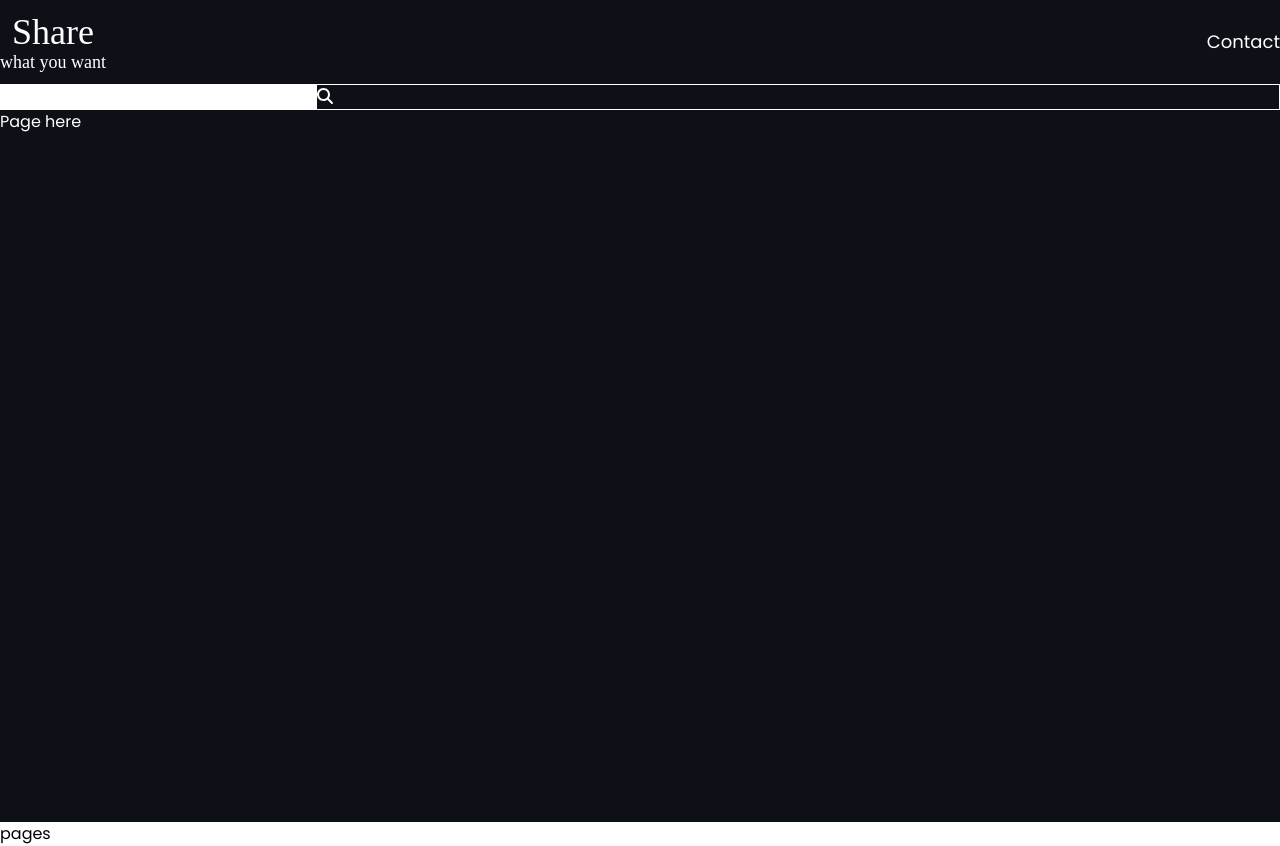
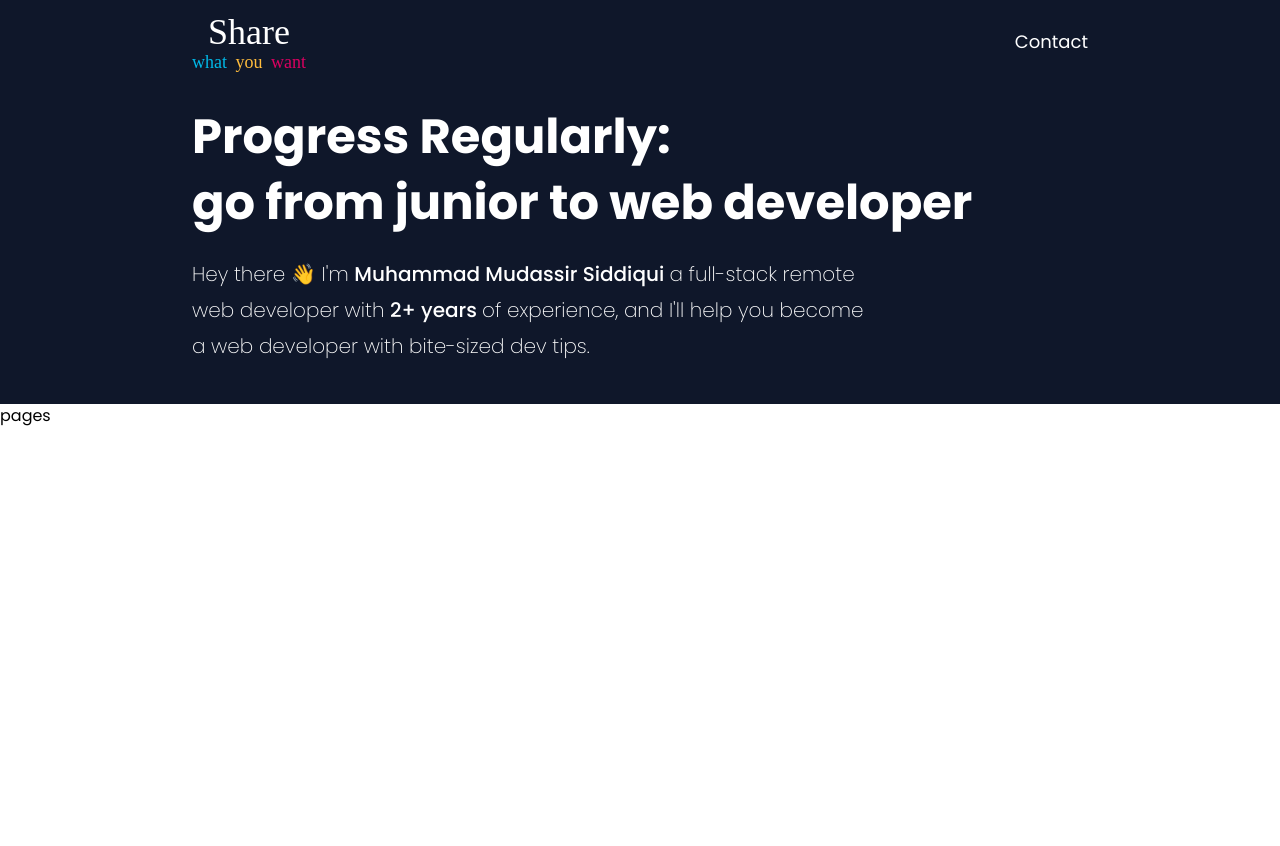
Before and after one commit to mudassir693/next-blogApp, a Next.js app: page /pages in a window 1280 px wide. After the commit the page ends 800 px from the top, so only its background shows below. Built offline with nearby package versions, Linux system fonts and the light colour scheme; a web font is replaced by a local one.

Commit message:
woring on page

```diff
--- a/components/Header/Header.jsx
+++ b/components/Header/Header.jsx
@@ -8,15 +8,15 @@ function Header() {
         router.push(route)
     }
   return (
-    <div className={`${style.header} w-100% py-3 bg-[#0D1117]`}>
-        <div className="container max-w-7xl mx-auto flex justify-between items-center">
-            <div onClick={()=>handleContact('/pages')} className="container   text-white text-4xl">
-                <div className={`${style.logoContainer} text-center cursor-pointer`}>
+    <div className={`${style.header} w-100% py-3 bg-[#0f172a] px-3 lg:px-0`}>
+        <div className="container max-w-4xl mx-auto flex justify-between items-center">
+            <div onClick={()=>handleContact('/pages')} className="container text-4xl">
+                <div className={`${style.logoContainer} text-center cursor-pointer text-white`}>
                     Share
-                <span className={`${style.span} text-white text-sm block`}>what you want</span>
+                <span className={`${style.span} text-white text-sm block text-[#00B9E8]`}> <span className="text-[#00B9E8] ">what</span> <span  className="text-[#FFBC3D] mx-1">you</span> <span  className="text-[#DA0060]">want</span></span>
                 </div>
             </div>
-            <div className="test rightContainer text-white">
+            <div className="test rightContainer text-white hidden lg:block">
                 <div onClick={()=>handleContact('/contact')} className={`${style.linkContainer} text-2xl cursor-pointer`}>
                     Contact
                 </div>
--- a/components/Header/Header.module.css
+++ b/components/Header/Header.module.css
@@ -2,9 +2,11 @@
 .header {
     min-height: 62px;
     /* background:pink; */
+    /* color: #da0060; */
 }
 .span {
     font-size: 18px;
+    /* color: #ffbc3d; */
 }
 .logoContainer {
     /* background:white; */
--- a/components/Page/Page.jsx
+++ b/components/Page/Page.jsx
@@ -4,10 +4,19 @@ import style from './Page.module.css'
 
 function Page() {
   return (
-    <div className={`bg-[#0D1117] w-100% text-white`}>
-        <div className={`${style.pageContainer} containr max-w-7xl mx-auto`}>
-            <SearchBar />
-            Page here
+    <div className={`bg-[#0f172a] w-100% text-white`}>
+        <div className={`${style.pageContainer} containr max-w-4xl mx-auto py-5 px-3 lg:px-0`}>
+
+          <div className="textContainer">
+            <div className="headerComponent text-3xl md:text-4xl lg:text-5xl font-bold leading-8 lg:leading-snug">
+              Progress Regularly: <br/> go from junior to web developer
+            </div>
+            <div className="headerDesc  text-xl font-extralight  my-5 w-100% lg:w-3/4 leading-7 lg:leading-9">
+              Hey there 👋 I'm <span className="font-medium"> Muhammad Mudassir Siddiqui </span> a full-stack remote web developer with <span className="font-medium"> 2+ years </span> of experience, and I'll help you become a web developer with bite-sized dev tips.
+            </div>
+          </div>
+            {/* <SearchBar /> */}
+            {/* Page here */}
         </div>
     </div>
   );
--- a/components/Page/Page.module.css
+++ b/components/Page/Page.module.css
@@ -1,3 +1,3 @@
 .pageContainer {
-    min-height:calc(100vh - 62px)
+    /* min-height:calc(100vh - 62px) */
 }
--- a/components/SearchBar/SearchBar.jsx
+++ b/components/SearchBar/SearchBar.jsx
@@ -1,5 +1,6 @@
 import React from 'react';
 import { FontAwesomeIcon } from '@fortawesome/react-fontawesome';
+import {GoSearch} from 'react-icons/go';
 import style from './SearchBar.module.css'
 
 
@@ -8,7 +9,8 @@ function SearchBar() {
     <div className={`${style.SearchBar}`}>
         <div className="inputContainer border border-white">
             <input type="text" name="Search" />
-            <FontAwesomeIcon icon="fa-solid fa-magnifying-glass" />
+            {/* <FontAwesomeIcon icon="fa-solid fa-magnifying-glass" /> */}
+            <GoSearch />
         </div>
     </div>
   );
--- a/package.json
+++ b/package.json
@@ -13,7 +13,8 @@
     "font-awesome": "^4.7.0",
     "next": "latest",
     "react": "18.1.0",
-    "react-dom": "18.1.0"
+    "react-dom": "18.1.0",
+    "react-icons": "^4.4.0"
   },
   "devDependencies": {
     "@types/node": "17.0.35",
```
Also changed, not shown: pages/_app.tsx (+4 -4 lines), 1 other file (tests, documents, lock files or other folders).
